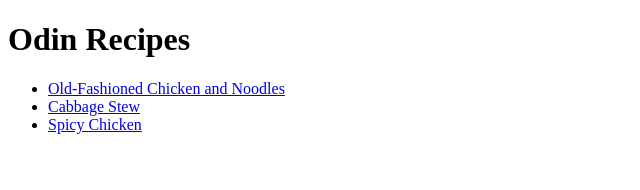
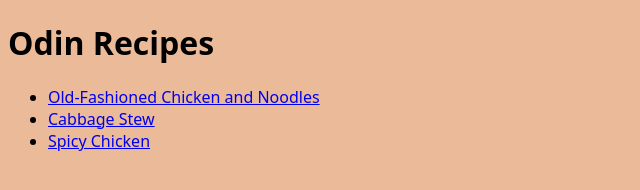
Before and after one commit to uDauduna/odin-recipes, a plain HTML site: page index.html in a window 1280 px wide. Shown: the whole page, without its empty margins (0-640 px from the left). Drawn offline with Linux system fonts and the light colour scheme.

Commit message:
Add CSS styling
Website was bland

```diff
--- a/index.html
+++ b/index.html
@@ -3,6 +3,7 @@
     <head>
         <meta charset="UTF-8">
         <title>Odin Recipes</title>
+        <link rel="stylesheet" href="style.css">
     </head>
     <body>
         <h1>Odin Recipes</h1>
--- /dev/null
+++ b/recipes/cabbage.css
@@ -0,0 +1,4 @@
+*{
+    font-family: system-ui, -apple-system, BlinkMacSystemFont, 'Segoe UI', Roboto, Oxygen, Ubuntu, Cantarell, 'Open Sans', 'Helvetica Neue', sans-serif;
+    background-color: #E1d3b6;
+}
--- /dev/null
+++ b/recipes/chicken.css
@@ -0,0 +1,4 @@
+*{
+    font-family: system-ui, -apple-system, BlinkMacSystemFont, 'Segoe UI', Roboto, Oxygen, Ubuntu, Cantarell, 'Open Sans', 'Helvetica Neue', sans-serif;
+    background-color: #EBBA99;
+}
--- /dev/null
+++ b/recipes/noodle.css
@@ -0,0 +1,4 @@
+*{
+    font-family: system-ui, -apple-system, BlinkMacSystemFont, 'Segoe UI', Roboto, Oxygen, Ubuntu, Cantarell, 'Open Sans', 'Helvetica Neue', sans-serif;
+    background-color: #fed687;
+}
--- /dev/null
+++ b/style.css
@@ -0,0 +1,4 @@
+*{
+    font-family: system-ui, -apple-system, BlinkMacSystemFont, 'Segoe UI', Roboto, Oxygen, Ubuntu, Cantarell, 'Open Sans', 'Helvetica Neue', sans-serif;
+    background-color: #EBBA99;
+}
```
Also changed, not shown: recipes/cabbage-stew.html (+1 -0 lines), recipes/noodles.html (+1 -0 lines), recipes/spicy-chicken.html (+1 -0 lines).
